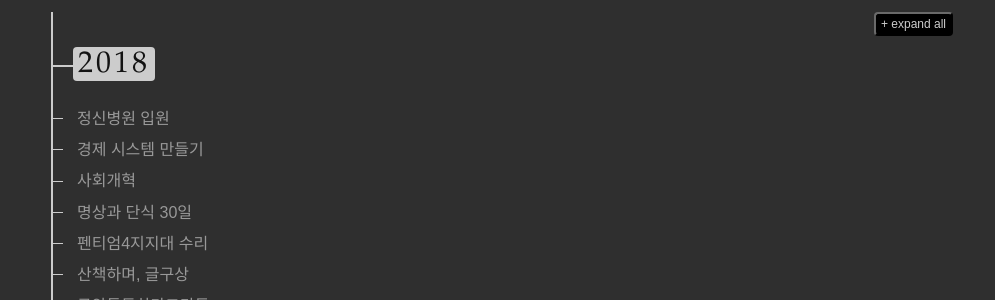
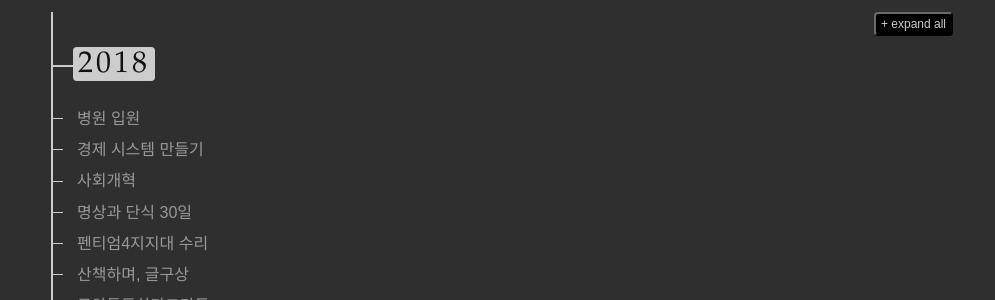
Before and after one commit to hemkr/hemkr.github.io, a Jekyll site: the page about/index.html, which Jekyll copies as it is, in a window 1280 px wide and 900 px high. Shown: the part 391-691 px from the top of the window, without its empty margins (138-1133 px from the left). Built offline with Jekyll 4.4.1, drawn with Linux system fonts in a browser that asks for light colours; nearby versions of some CDN libraries.

Commit message:
assay update

```diff
--- a/about/index.html
+++ b/about/index.html
@@ -35,7 +35,7 @@
 			<div class="timeline-wrapper">
 				<h2 class="timeline-time"><span>2018</span></h2>
 				<dl class="timeline-series">
-				<dt id="20181203" class="timeline-event"><a>정신병원 입원</a></dt>
+				<dt id="20181203" class="timeline-event"><a>병원 입원</a></dt>
 					<dd class="timeline-event-content" id="20181203EX">
 						<h3>Dec 3, 2018</h3>
 						<p>
```
